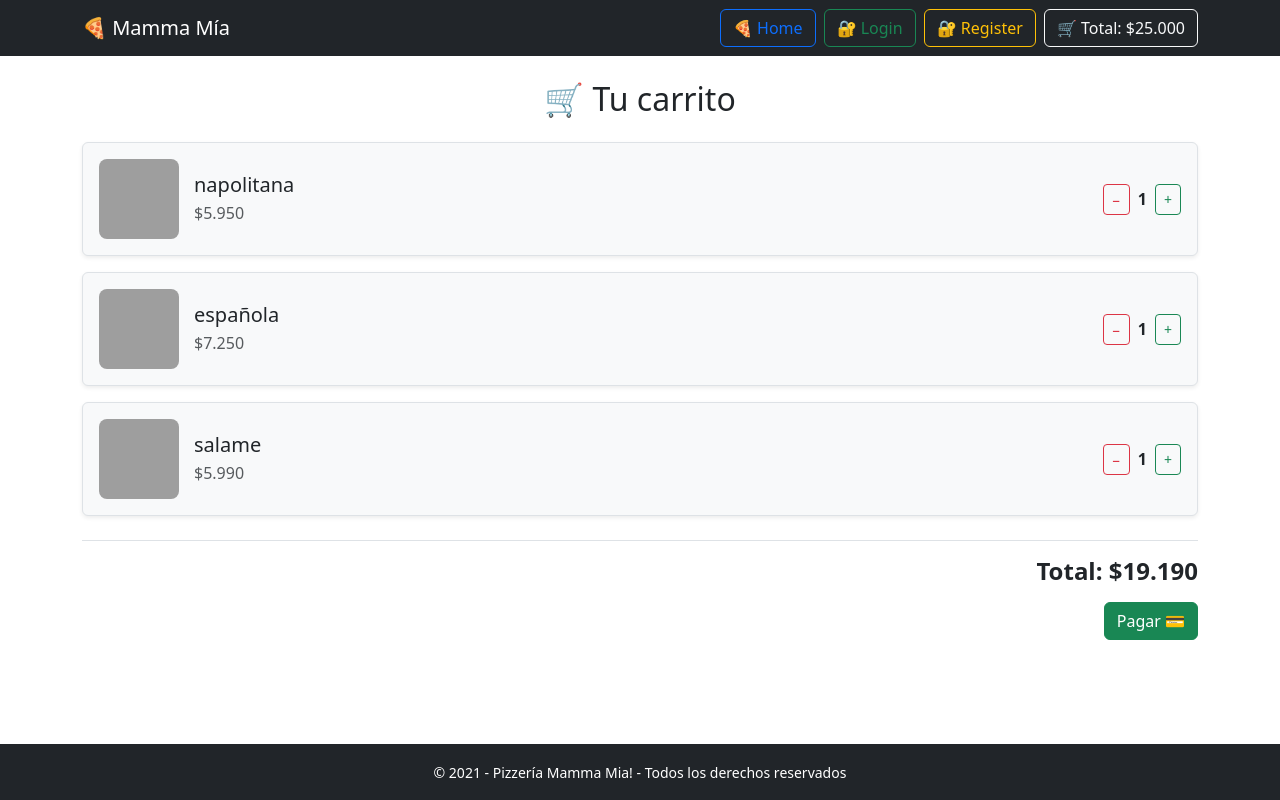
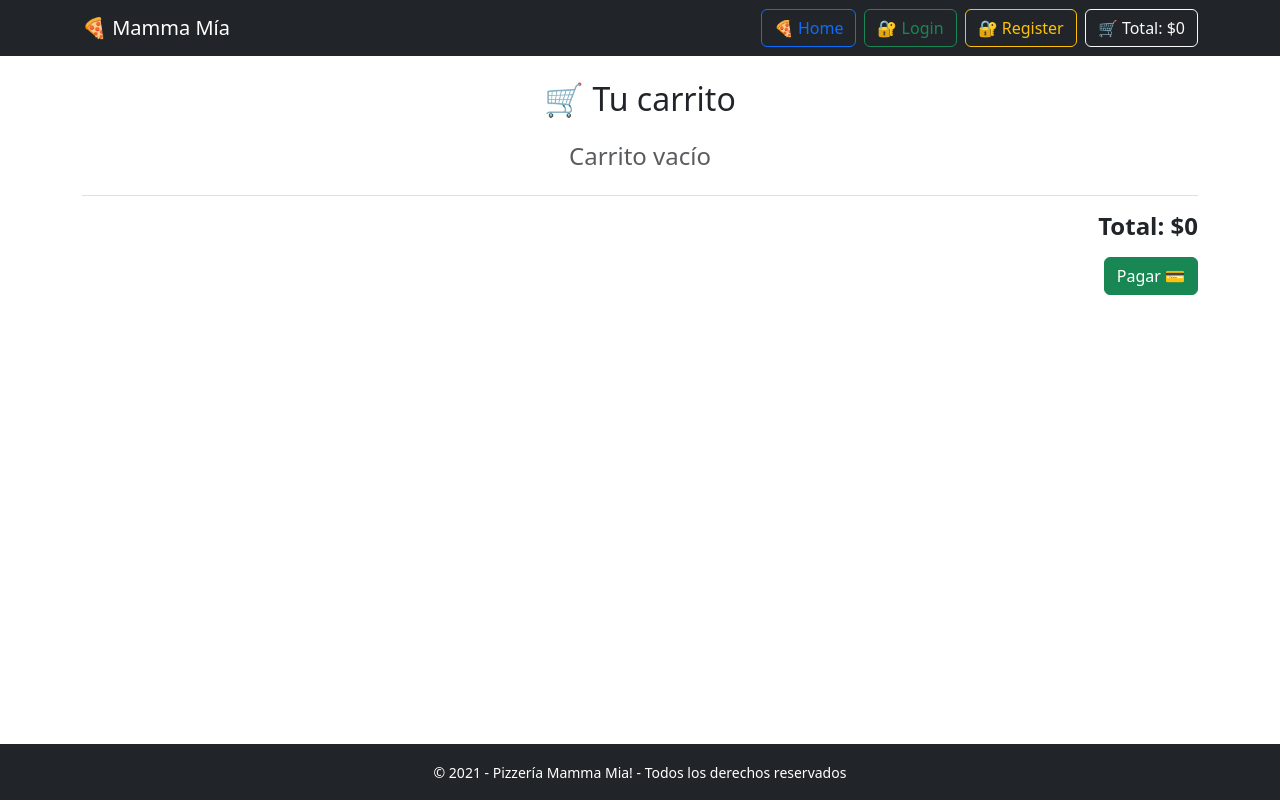
Before and after one commit to JohnnyP6/MammaMia, a React (Vite) app: page /cart in a window 1280 px wide. Built offline with nearby package versions, Linux system fonts and the light colour scheme; grey boxes are pictures that could not be loaded.

Commit message:
Hito 6 - Se agrega context

```diff
--- a/src/App.jsx
+++ b/src/App.jsx
@@ -3,28 +3,25 @@ import { Routes, Route } from "react-router-dom";
 import Layout from "./components/Layout";
 import AuthLayout from "./components/AuthLayout";
 
-import Navbar from "./components/Navbar";
-import Footer from "./components/Footer";
-
 import Home from "./pages/Home";
 import RegisterPage from "./pages/RegisterPage";
 import LoginPage from "./pages/LoginPage";
-import Cart from "./components/Cart";
+import Cart from "./pages/Cart";
 import Pizza from "./components/Pizza";
 import Profile from "./pages/Profile";
 import NotFound from "./pages/NotFound";
 
 import "./App.css";
 
-
 const App = () => {
   return (
     <Routes>
 
+
       <Route element={<Layout />}>
         <Route path="/" element={<Home />} />
         <Route path="/cart" element={<Cart />} />
-        <Route path="/pizza/p001" element={<Pizza />} />
+        <Route path="/pizza/:id" element={<Pizza />} />
         <Route path="/profile" element={<Profile />} />
       </Route>
 
@@ -34,6 +31,7 @@ const App = () => {
         <Route path="/register" element={<RegisterPage />} />
       </Route>
 
+
       <Route path="*" element={<NotFound />} />
 
     </Routes>
--- a/src/components/CardPizza.jsx
+++ b/src/components/CardPizza.jsx
@@ -1,26 +1,50 @@
-import React from 'react';
+import React, { useContext } from 'react';
 import { formatPrice } from '../utils/format';
+import { CartContext } from '../context/CartContext';
 
-const CardPizza = ({ name, price, ingredients = [], img }) => {
+const CardPizza = ({ id, name, price, ingredients = [], img }) => {
+  const { addToCart } = useContext(CartContext);
+
+  const handleAdd = () => {
+    addToCart({ id, name, price, ingredients, img });
+  };
+
   return (
     <div className="card h-100">
-      <img src={img} className="card-img-top" alt={name} style={{height: '180px', objectFit: 'cover'}} />
+      <img
+        src={img}
+        className="card-img-top"
+        alt={name}
+        style={{ height: '180px', objectFit: 'cover' }}
+      />
+
       <div className="card-body d-flex flex-column">
         <h5 className="card-title">{name}</h5>
+
         <p className="card-text"><strong>Ingredientes:</strong></p>
         <ul>
           {ingredients.map((ing, i) => <li key={i}>{ing}</li>)}
         </ul>
+
         <div className="mt-auto d-flex justify-content-between align-items-center">
           <span className="fw-bold">${formatPrice(price)}</span>
+
           <div>
-            <button className="btn btn-sm btn-outline-primary me-2">Ver más</button>
-            <button className="btn btn-sm btn-success">Añadir</button>
+            <button className="btn btn-sm btn-outline-primary me-2">
+              Ver más
+            </button>
+
+            <button
+              className="btn btn-sm btn-success"
+              onClick={handleAdd}
+            >
+              Añadir 🛒
+            </button>
           </div>
         </div>
       </div>
     </div>
   );
-}
+};
 
 export default CardPizza;
--- a/src/components/Navbar.jsx
+++ b/src/components/Navbar.jsx
@@ -1,24 +1,22 @@
-import React from 'react';
+import React, { useContext } from 'react';
 import { Link } from 'react-router-dom';
+import { CartContext } from "../context/CartContext";
 
 const Navbar = () => {
-  const total = 25000;
+  const { total } = useContext(CartContext);
   const token = false;
 
   return (
     <nav className="navbar navbar-expand-lg navbar-dark bg-dark">
       <div className="container">
 
-
         <Link className="navbar-brand" to="/">🍕 Mamma Mía</Link>
 
         <div className="d-flex gap-2">
 
-
           <Link className="btn btn-outline-primary" to="/">
             🍕 Home
           </Link>
-
 
           {!token ? (
             <>
@@ -31,7 +29,6 @@ const Navbar = () => {
               </Link>
             </>
           ) : (
-
             <>
               <Link className="btn btn-outline-secondary" to="/profile">
                 🔓 Profile
@@ -43,9 +40,8 @@ const Navbar = () => {
             </>
           )}
 
-
           <Link className="btn btn-outline-light" to="/cart">
-            🛒 Total: ${total.toLocaleString('es-CL')}
+            🛒 Total: ${total.toLocaleString("es-CL")}
           </Link>
 
         </div>
--- /dev/null
+++ b/src/context/CartContext.jsx
@@ -0,0 +1,38 @@
+import { createContext, useState, useMemo } from "react";
+
+export const CartContext = createContext();
+
+export const CartProvider = ({ children }) => {
+  const [cart, setCart] = useState([]);
+
+  const addToCart = (pizza) => {
+    setCart((prev) => {
+      const exists = prev.find(p => p.id === pizza.id);
+      if (exists) {
+        return prev.map(p =>
+          p.id === pizza.id ? { ...p, count: p.count + 1 } : p
+        );
+      }
+      return [...prev, { ...pizza, count: 1 }];
+    });
+  };
+
+  const removeFromCart = (id) => {
+    setCart((prev) =>
+      prev
+        .map(p => p.id === id ? { ...p, count: p.count - 1 } : p)
+        .filter(p => p.count > 0)
+    );
+  };
+
+  const total = useMemo(
+    () => cart.reduce((sum, p) => sum + p.price * p.count, 0),
+    [cart]
+  );
+
+  return (
+    <CartContext.Provider value={{ cart, addToCart, removeFromCart, total }}>
+      {children}
+    </CartContext.Provider>
+  );
+};
--- a/src/main.jsx
+++ b/src/main.jsx
@@ -4,11 +4,14 @@ import { BrowserRouter } from 'react-router-dom'
 import './index.css'
 import App from './App.jsx'
 import 'bootstrap/dist/css/bootstrap.min.css';
+import { CartProvider } from "./context/CartContext";
 
 createRoot(document.getElementById('root')).render(
   <StrictMode>
-    <BrowserRouter>
-      <App />
-    </BrowserRouter>
-  </StrictMode>,
+    <CartProvider>
+      <BrowserRouter>
+        <App />
+      </BrowserRouter>
+    </CartProvider>
+  </StrictMode>
 )
--- a/src/components/Cart.jsx
+++ b/src/pages/Cart.jsx
@@ -1,30 +1,15 @@
-import React, { useState } from "react";
-import { pizzaCart } from "../pizzas";
+import React, { useContext } from "react";
+import { CartContext } from "../context/CartContext";
 import { formatPrice } from "../utils/format";
 
 const Cart = () => {
-  const [cart, setCart] = useState(pizzaCart);
-
-  const increase = (id) => {
-    setCart(cart.map(p =>
-      p.id === id ? { ...p, count: p.count + 1 } : p
-    ));
-  };
-
-  const decrease = (id) => {
-    setCart(cart
-      .map(p =>
-        p.id === id ? { ...p, count: p.count - 1 } : p
-      )
-      .filter(p => p.count > 0)
-    );
-  };
-
-  const total = cart.reduce((acc, p) => acc + p.price * p.count, 0);
+  const { cart, addToCart, removeFromCart, total } = useContext(CartContext);
 
   return (
     <div className="container my-4">
       <h2 className="mb-4 text-center">🛒 Tu carrito</h2>
+
+      {cart.length === 0 && <h4 className="text-center text-muted">Carrito vacío</h4>}
 
       {cart.map(p => (
         <div
@@ -46,13 +31,19 @@ const Cart = () => {
           <div className="d-flex align-items-center">
             <button
               className="btn btn-outline-danger btn-sm me-2"
-              onClick={() => decrease(p.id)}
-            >−</button>
+              onClick={() => removeFromCart(p.id)}
+            >
+              −
+            </button>
+
             <span className="fw-bold">{p.count}</span>
+
             <button
               className="btn btn-outline-success btn-sm ms-2"
-              onClick={() => increase(p.id)}
-            >+</button>
+              onClick={() => addToCart(p)}
+            >
+              +
+            </button>
           </div>
         </div>
       ))}
--- a/src/pages/Home.jsx
+++ b/src/pages/Home.jsx
@@ -1,6 +1,7 @@
 import React, { useEffect, useState } from 'react';
 import Header from '../components/Header';
 import CardPizza from '../components/CardPizza';
+
 
 const Home = () => {
   const [pizzas, setPizzas] = useState([]);
```
